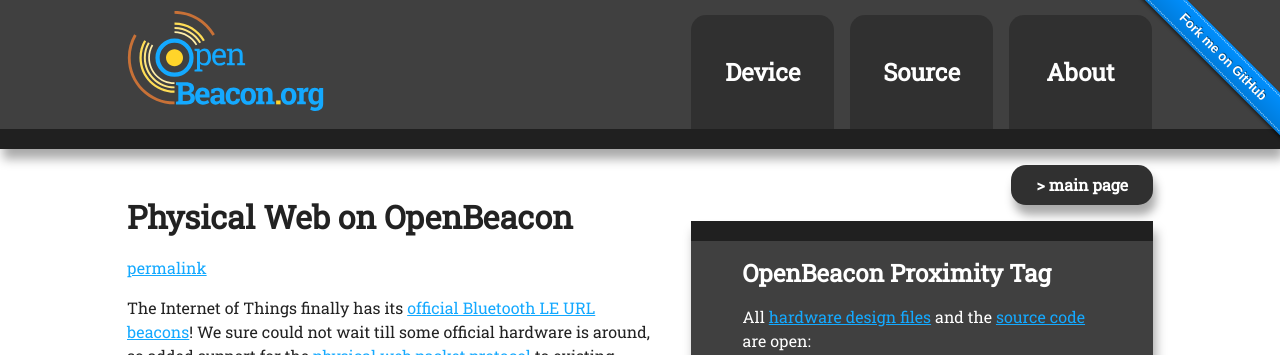
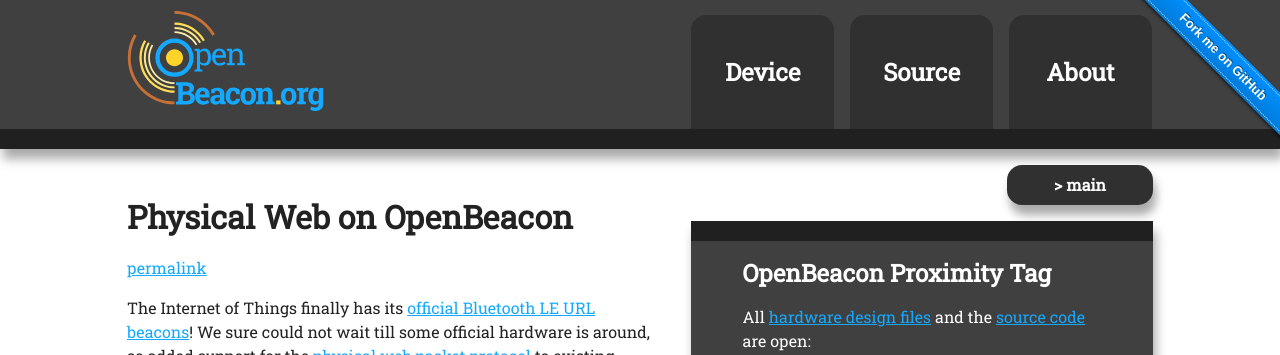
Before and after one commit to meriac/openbeacon-ng, a Jekyll site: the page built from index.html, in a window 1280 px wide. Shown: the top 355 px of the page. Built offline with Jekyll 4.4.1, drawn with Linux system fonts in a browser that asks for light colours; comment, search, counter and statistics services are not loaded.

Commit message:
fixed back button and added spreadsheet formatting

```diff
--- a/_layouts/default.html
+++ b/_layouts/default.html
@@ -60,7 +60,7 @@
 	</div>
 
 	<div id="backbtn" class="wrapper">
-		<a class="button" {% if page.nobackbtn %}id="nobackbtn">&gt;{% else %}href="/">&lt;{% endif %}&nbsp;main page</a>
+		<a class="button" {% if page.nobackbtn %}id="nobackbtn">&gt;&nbsp;main{% else %}onclick="goBack()" href="/">&lt;&nbsp;back{% endif %}</a>
 		<noscript><img src="//www.openbeacon.org/piwik/piwik.php?idsite=2&amp;rec=1" style="border:0" alt="" /></noscript>
 	</div>
 
--- a/css/style.css
+++ b/css/style.css
@@ -102,6 +102,20 @@
 		border-top:    20px solid #202020;
 	}
 
+	.spreadsheet{
+		margin:0;padding:0;
+		width:100%;
+		border-top: 20px solid #202020;
+	}
+	.spreadsheet tr:nth-child(odd)  { background-color:#ccc; }
+	.spreadsheet tr:nth-child(even) { background-color:white; }
+	.spreadsheet td{
+		vertical-align:middle;
+		text-align:left;
+		padding-left: 1em;
+		padding-right: 1em;
+	}
+
 #header-container,
 #footer-container,
 #main aside{
@@ -123,6 +137,7 @@
 	margin-bottom:1em;
 	margin-top:1em;
 	float:right;
+	width:6em;
 }
 
 nav a{
@@ -238,6 +253,7 @@
 
 	.syntaxhighlighter,
 	.box3d,
+	.spreadsheet,
 	#backbtn a,
 	#header-container,
 	#main aside{
```
